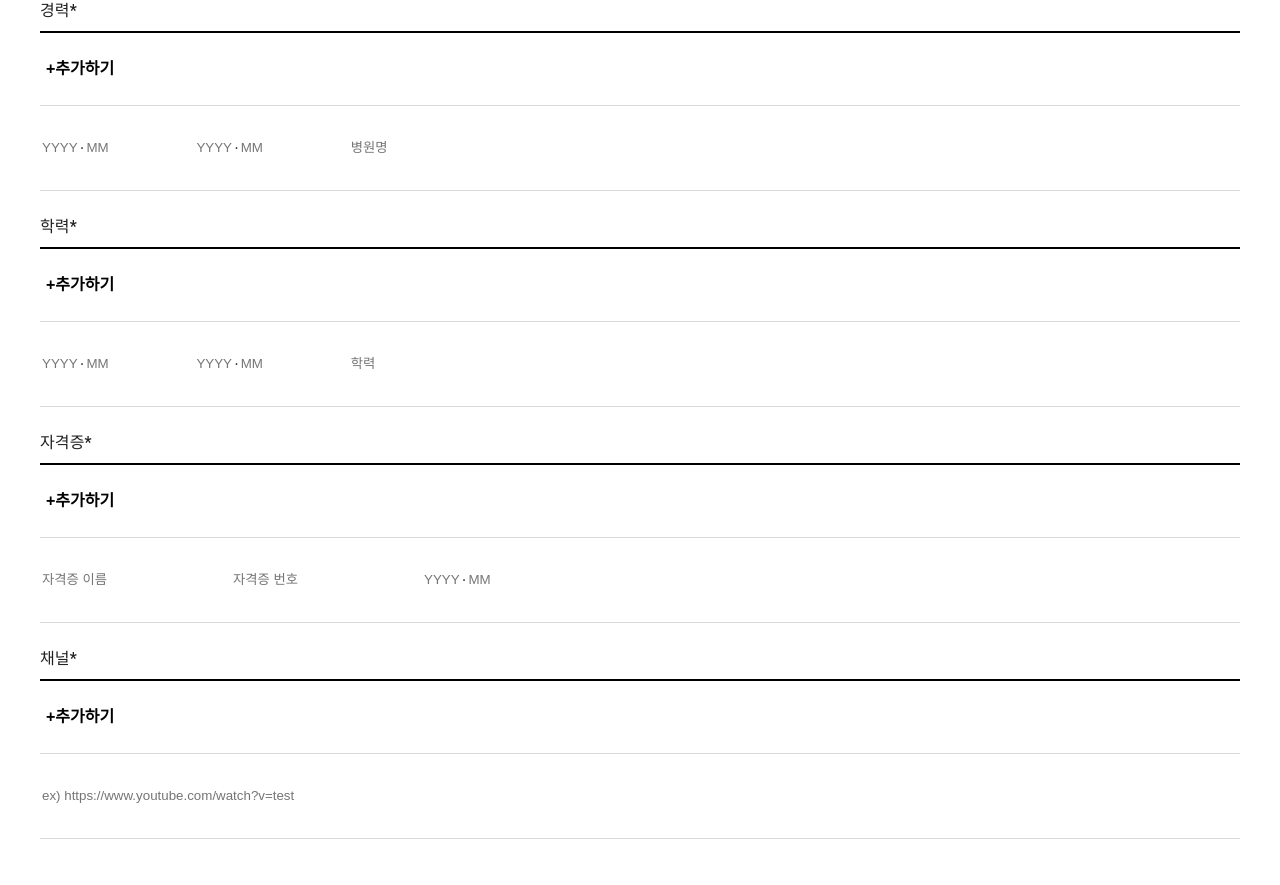
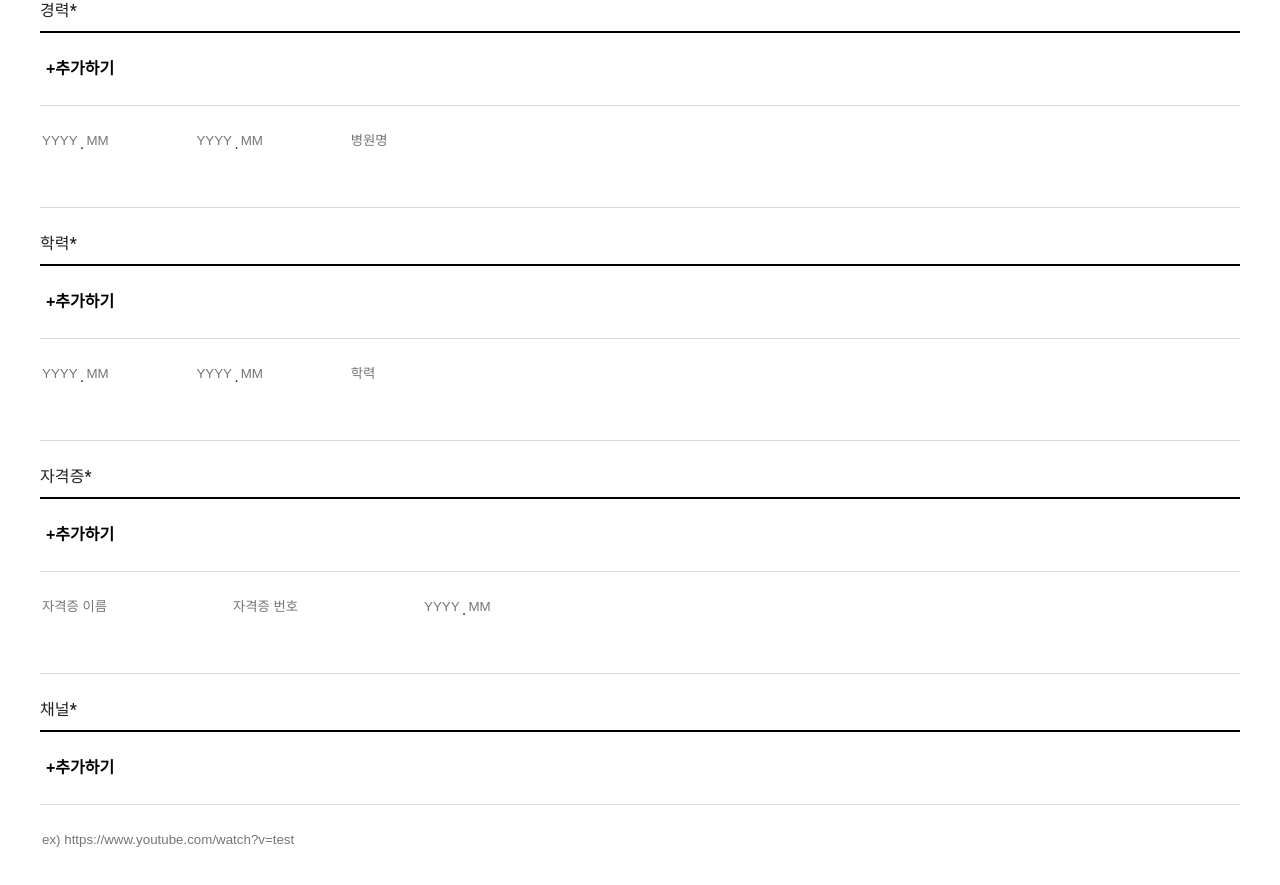
Before and after one commit to DOKACHU/New-Landing, a React (Create React App) app: page /pro in a window 1280 px wide. Shown: the part 838-1723 px from the top of the page. Built offline with nearby package versions, Linux system fonts and the light colour scheme.

Commit message:
feat: Update Validate Column

```diff
--- a/src/Pages/ProForm.tsx
+++ b/src/Pages/ProForm.tsx
@@ -525,7 +525,7 @@ export default function BForm() {
                         control={control}
                         name={`careerList.${index}.startYear`}
                         render={({ field: { onChange, ...rest } }) => (
-                          <>
+                          <Row column>
                             <YearInput
                               {...rest}
                               type="text"
@@ -539,15 +539,16 @@ export default function BForm() {
                               {errors.careerList?.[index]?.startYear &&
                                 errors.careerList?.[index]?.startYear?.message}
                             </P>
-                          </>
+                          </Row>
                         )}
                       />
+
                       <span>.</span>
                       <Controller
                         control={control}
                         name={`careerList.${index}.startMonth`}
                         render={({ field: { onChange, ...rest } }) => (
-                          <>
+                          <Row column>
                             <MonthInput
                               {...rest}
                               type="text"
@@ -561,7 +562,7 @@ export default function BForm() {
                               {errors.careerList?.[index]?.startMonth &&
                                 errors.careerList?.[index]?.startMonth?.message}
                             </P>
-                          </>
+                          </Row>
                         )}
                       />
                     </Row>
@@ -570,7 +571,7 @@ export default function BForm() {
                         control={control}
                         name={`careerList.${index}.endYear`}
                         render={({ field: { onChange, ...rest } }) => (
-                          <>
+                          <Row column>
                             <YearInput
                               {...rest}
                               type="text"
@@ -584,7 +585,7 @@ export default function BForm() {
                               {errors.careerList?.[index]?.endYear &&
                                 errors.careerList?.[index]?.endYear?.message}
                             </P>
-                          </>
+                          </Row>
                         )}
                       />
                       <span>.</span>
@@ -592,7 +593,7 @@ export default function BForm() {
                         control={control}
                         name={`careerList.${index}.endMonth`}
                         render={({ field: { onChange, ...rest } }) => (
-                          <>
+                          <Row column>
                             <MonthInput
                               {...rest}
                               type="text"
@@ -606,7 +607,7 @@ export default function BForm() {
                               {errors.careerList?.[index]?.endMonth &&
                                 errors.careerList?.[index]?.endMonth?.message}
                             </P>
-                          </>
+                          </Row>
                         )}
                       />
                     </Row>
@@ -615,7 +616,7 @@ export default function BForm() {
                         control={control}
                         name={`careerList.${index}.content`}
                         render={({ field }) => (
-                          <>
+                          <Row column>
                             <ItemInput
                               {...field}
                               type="text"
@@ -626,7 +627,7 @@ export default function BForm() {
                               {errors.careerList?.[index]?.content &&
                                 errors.careerList?.[index]?.content?.message}
                             </P>
-                          </>
+                          </Row>
                         )}
                       />
                     </Row>
@@ -662,7 +663,7 @@ export default function BForm() {
                         control={control}
                         name={`schoolList.${index}.startYear`}
                         render={({ field: { onChange, ...rest } }) => (
-                          <>
+                          <Row column>
                             <YearInput
                               {...rest}
                               type="text"
@@ -676,7 +677,7 @@ export default function BForm() {
                               {errors.schoolList?.[index]?.startYear &&
                                 errors.schoolList?.[index]?.startYear?.message}
                             </P>
-                          </>
+                          </Row>
                         )}
                       />
                       <span>.</span>
@@ -684,7 +685,7 @@ export default function BForm() {
                         control={control}
                         name={`schoolList.${index}.startMonth`}
                         render={({ field: { onChange, ...rest } }) => (
-                          <>
+                          <Row column>
                             <MonthInput
                               {...rest}
                               type="text"
@@ -698,7 +699,7 @@ export default function BForm() {
                               {errors.schoolList?.[index]?.startMonth &&
                                 errors.schoolList?.[index]?.startMonth?.message}
                             </P>
-                          </>
+                          </Row>
                         )}
                       />
                     </Row>
@@ -707,7 +708,7 @@ export default function BForm() {
                         control={control}
                         name={`schoolList.${index}.endYear`}
                         render={({ field: { onChange, ...rest } }) => (
-                          <>
+                          <Row column>
                             <YearInput
                               {...rest}
                               type="text"
@@ -721,7 +722,7 @@ export default function BForm() {
                               {errors.schoolList?.[index]?.endYear &&
                                 errors.schoolList?.[index]?.endYear?.message}
                             </P>
-                          </>
+                          </Row>
                         )}
                       />
                       <span>.</span>
@@ -729,7 +730,7 @@ export default function BForm() {
                         control={control}
                         name={`schoolList.${index}.endMonth`}
                         render={({ field: { onChange, ...rest } }) => (
-                          <>
+                          <Row column>
                             <MonthInput
                               {...rest}
                               type="text"
@@ -743,7 +744,7 @@ export default function BForm() {
                               {errors.schoolList?.[index]?.endMonth &&
                                 errors.schoolList?.[index]?.endMonth?.message}
                             </P>
-                          </>
+                          </Row>
                         )}
                       />
                     </Row>
@@ -752,7 +753,7 @@ export default function BForm() {
                         control={control}
                         name={`schoolList.${index}.content`}
                         render={({ field }) => (
-                          <>
+                          <Row column>
                             <ItemInput
                               {...field}
                               type="text"
@@ -762,7 +763,7 @@ export default function BForm() {
                               {errors.schoolList?.[index]?.content &&
                                 errors.schoolList?.[index]?.content?.message}
                             </P>
-                          </>
+                          </Row>
                         )}
                       />
                     </Row>
@@ -798,7 +799,7 @@ export default function BForm() {
                         control={control}
                         name={`licenseList.${index}.licenseName`}
                         render={({ field }) => (
-                          <>
+                          <Row column>
                             <ItemInput
                               {...field}
                               type="text"
@@ -811,7 +812,7 @@ export default function BForm() {
                                 errors.licenseList?.[index]?.licenseName
                                   ?.message}
                             </P>
-                          </>
+                          </Row>
                         )}
                       />
                     </Row>
@@ -820,7 +821,7 @@ export default function BForm() {
                         control={control}
                         name={`licenseList.${index}.licenseNumber`}
                         render={({ field }) => (
-                          <>
+                          <Row column>
                             <ItemInput
                               {...field}
                               type="text"
@@ -832,7 +833,7 @@ export default function BForm() {
                                 errors.licenseList?.[index]?.licenseNumber
                                   ?.message}
                             </P>
-                          </>
+                          </Row>
                         )}
                       />
                     </Row>
@@ -841,7 +842,7 @@ export default function BForm() {
                         control={control}
                         name={`licenseList.${index}.registerYear`}
                         render={({ field: { onChange, ...rest } }) => (
-                          <>
+                          <Row column>
                             <YearInput
                               {...rest}
                               type="text"
@@ -856,7 +857,7 @@ export default function BForm() {
                                 errors.licenseList?.[index]?.registerYear
                                   ?.message}
                             </P>
-                          </>
+                          </Row>
                         )}
                       />
                       <span>.</span>
@@ -864,7 +865,7 @@ export default function BForm() {
                         control={control}
                         name={`licenseList.${index}.registerMonth`}
                         render={({ field: { onChange, ...rest } }) => (
-                          <>
+                          <Row column>
                             <MonthInput
                               {...rest}
                               type="text"
@@ -879,7 +880,7 @@ export default function BForm() {
                                 errors.licenseList?.[index]?.registerMonth
                                   ?.message}
                             </P>
-                          </>
+                          </Row>
                         )}
                       />
                     </Row>
@@ -916,7 +917,7 @@ export default function BForm() {
                         control={control}
                         name={`channelList.${index}.channelLink`}
                         render={({ field }) => (
-                          <>
+                          <Row column>
                             <ItemInput
                               style={{
                                 width: "300px",
@@ -933,7 +934,7 @@ export default function BForm() {
                                 errors.channelList?.[index]?.channelLink
                                   ?.message}
                             </P>
-                          </>
+                          </Row>
                         )}
                       />
                     </Row>
--- a/src/Pages/styles.ts
+++ b/src/Pages/styles.ts
@@ -140,9 +140,15 @@ export const AddItemBlock = styled.div`
   border-bottom: 0.5px solid rgba(0, 0, 0, 0.15);
 `;
 
-export const Row = styled.div`
+export const Row = styled.div<{ column?: boolean }>`
   display: flex;
   justify-content: flex-start;
+
+  ${(props) =>
+    props.column &&
+    css`
+      flex-direction: column;
+    `};
 `;
 
 export const YearInput = styled.input`
```
